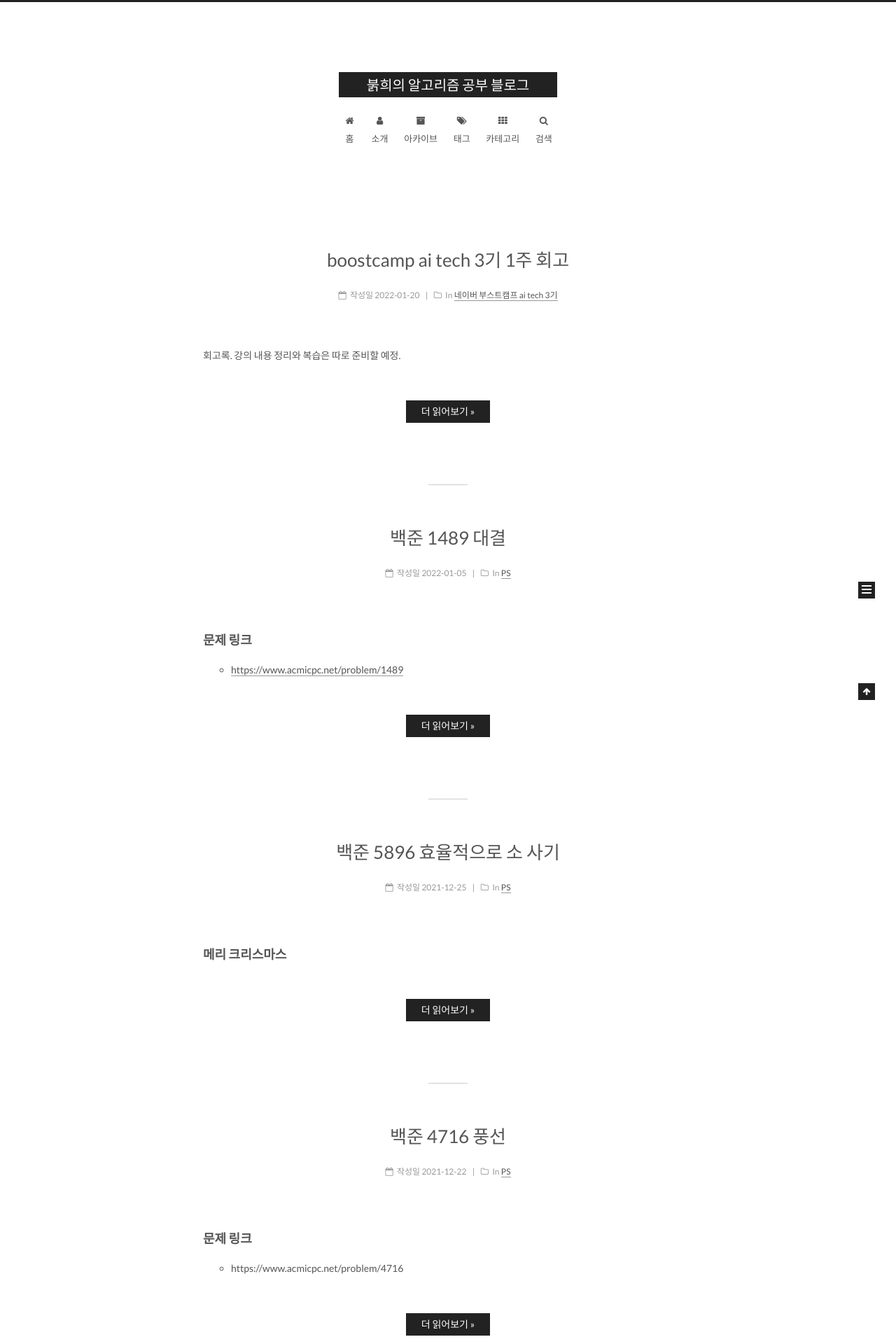
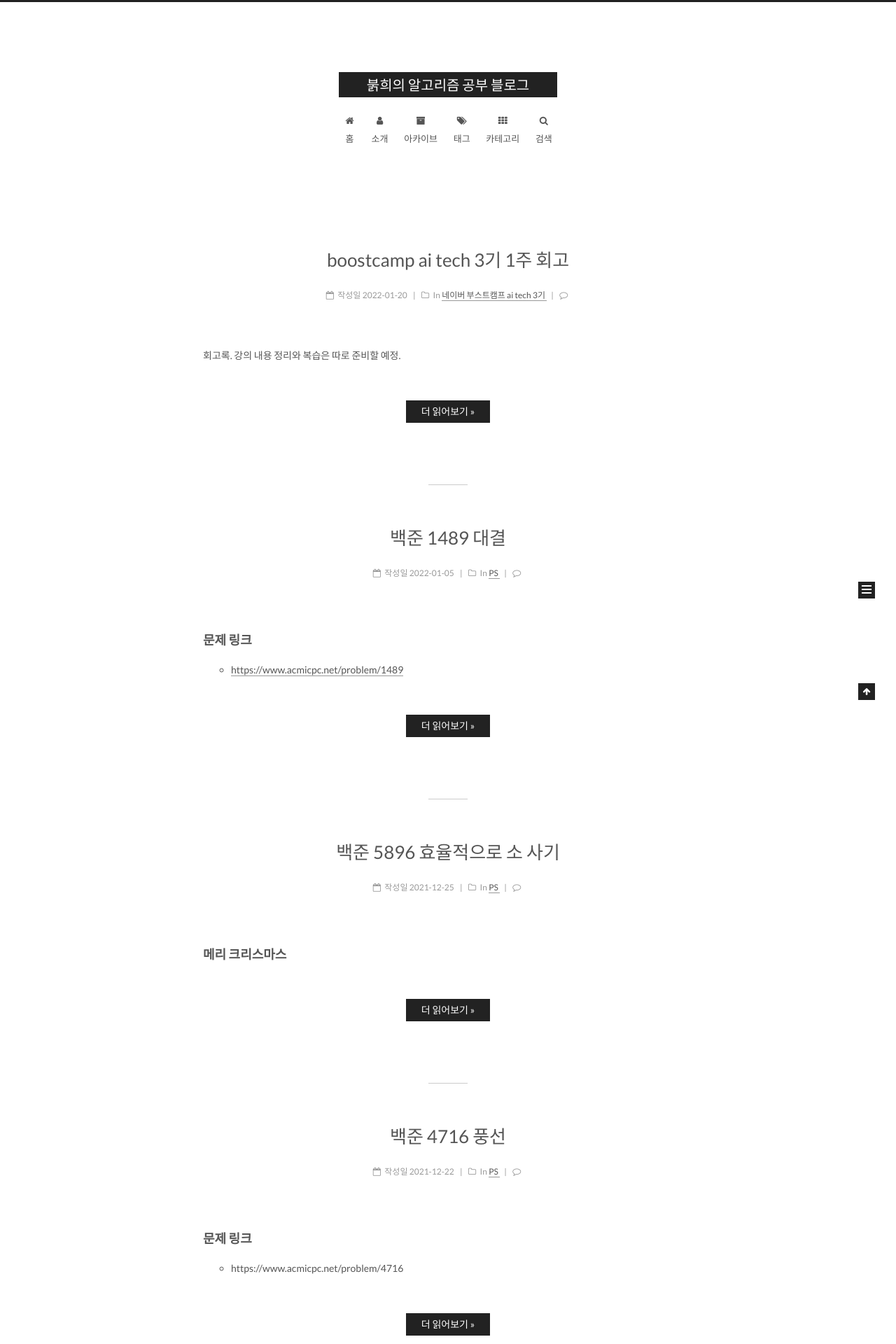
Before and after one commit to NHRWV/nhrwv.github.io, a Jekyll site: the page built from index.html, in a window 1280 px wide. Shown: the top 1920 px of the page at 70% size. Built offline with Jekyll 4.4.1, drawn with Linux system fonts in a browser that asks for light colours; the list of posts is cut into pages by our own code; comment, search, counter and statistics services are not loaded.

Commit message:
Update _config.yml

```diff
--- a/_config.yml
+++ b/_config.yml
@@ -379,8 +379,9 @@
 #duoshuo_shortname:
 
 # Disqus
+# 댓글..?
 disqus:
-  enable: false
+  enable: true
   shortname: NHRWV
   count: true
   # hide comments (visitors need to click to load the comments)
```
